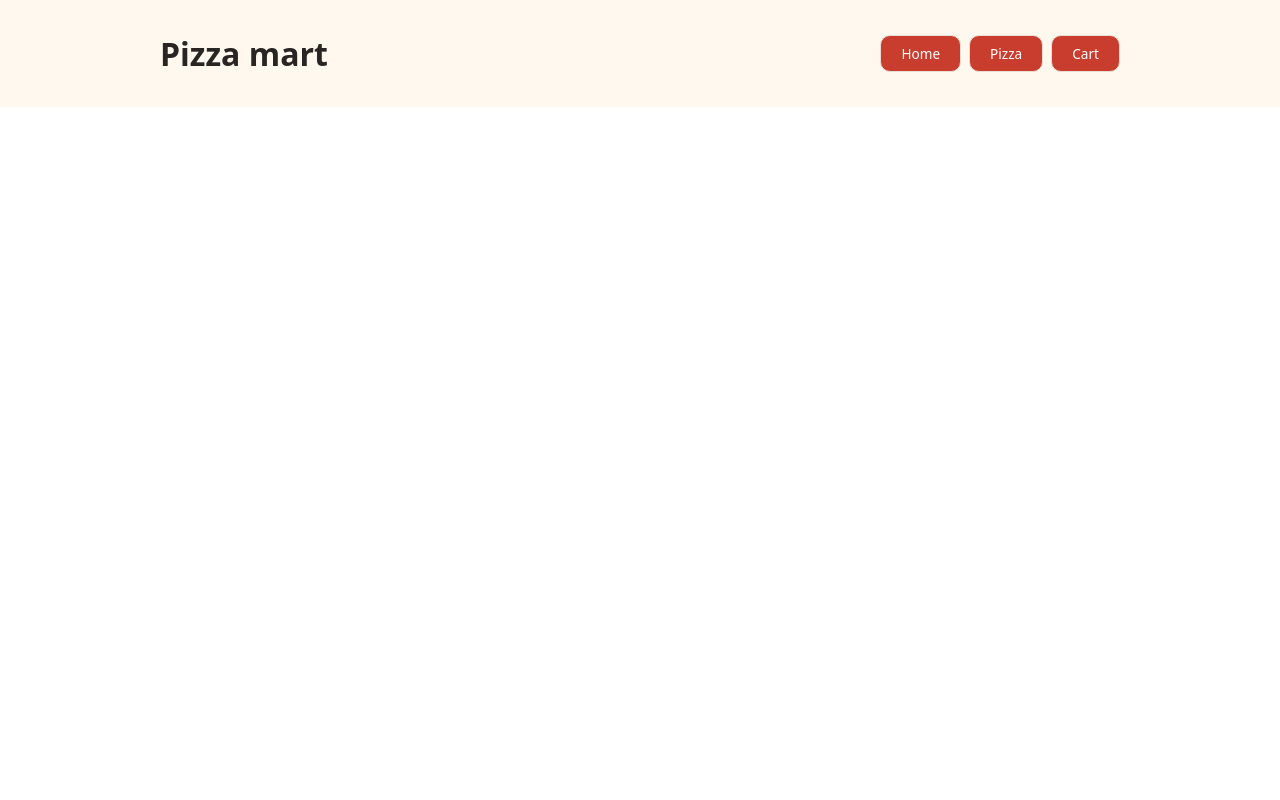
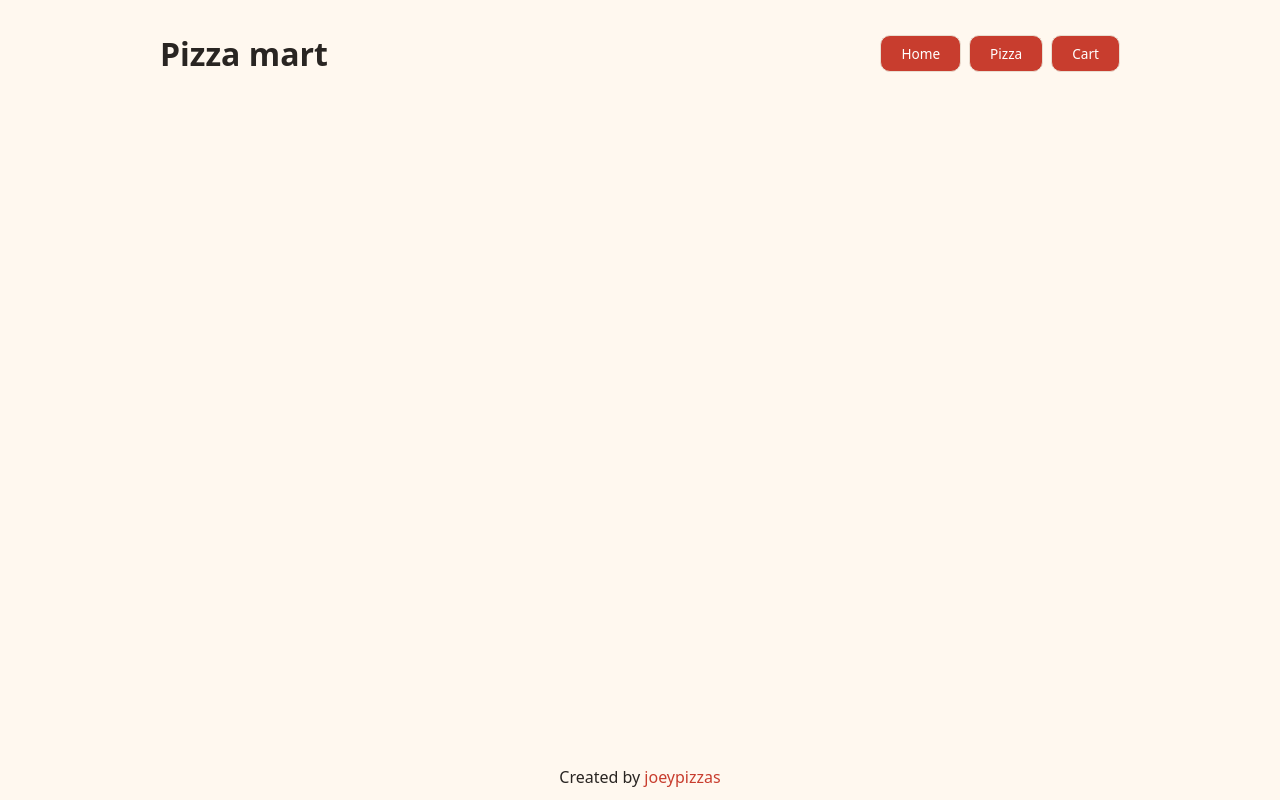
Before and after one commit to joeypizzas/shopping-cart, a React (Vite) app: page / in a window 1280 px wide. Built offline with nearby package versions, Linux system fonts and the light colour scheme.

Commit message:
Adjust default style, invoke content/footer in app

```diff
--- a/src/App.css
+++ b/src/App.css
@@ -1 +1,11 @@
 /* App css */
+
+.app {
+  display: flex;
+  flex-direction: column;
+  min-height: 100vh;
+}
+
+.content {
+  flex-grow: 1;
+}
--- a/src/App.jsx
+++ b/src/App.jsx
@@ -2,11 +2,15 @@
 
 import "./App.css";
 import { Header } from "./components/Header/Header.jsx";
+import { Content } from "./components/Content/Content.jsx";
+import { Footer } from "./components/Footer/Footer.jsx";
 
 function App() {
   return (
-    <div>
+    <div className="app">
       <Header></Header>
+      <Content></Content>
+      <Footer></Footer>
     </div>
   );
 }
```
